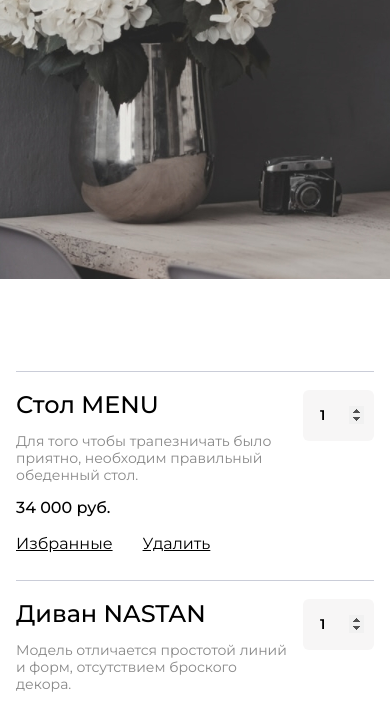
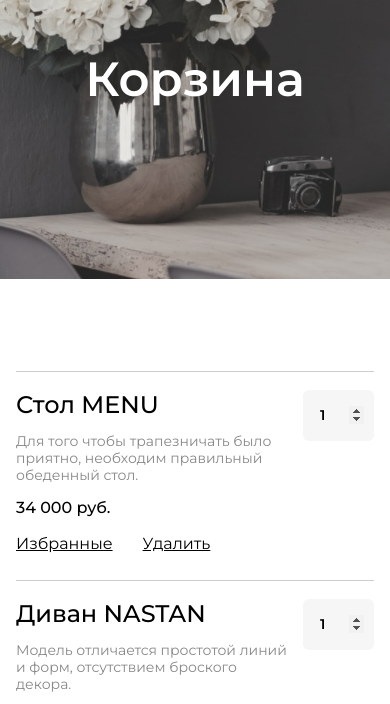
Before and after one commit to lvlivins/website-practice, a plain HTML site: page cart.html in a window 390 px wide. Shown: the part 121-825 px from the top of the page. Drawn offline with Linux system fonts and the light colour scheme.

Commit message:
Update style.css

```diff
--- a/style.css
+++ b/style.css
@@ -988,7 +988,8 @@ input[type=range]::-webkit-slider-thumb {
 .cart__form-text :hover,
 .cart__form-text :focus {
   outline: 0;
-  outline-offset: 0; /* контур прилегает к границе - для более точного позиционирования */
+  outline-offset: 0;
+  /* контур прилегает к границе - для более точного позиционирования */
 }
 .cart__form {
   border: none;
@@ -1041,6 +1042,16 @@ input[type=range]::-webkit-slider-thumb {
 .cart__sum-approve:hover {
   background-color: #000000;
   color: #F7F6F6;
+}
+
+.top__title-cart {
+  font-size: 64px;
+  font-weight: 600;
+  line-height: 70px;
+  margin-top: 127px;
+  letter-spacing: 0%;
+  color: #FFFFFF;
+  text-align: left;
 }
 
 .arrow {
@@ -1286,9 +1297,13 @@ input[type=range]::-webkit-slider-thumb {
     font-size: 14px;
     line-height: 14px;
   }
-  .top-cart__title {
+  .top__title-cart_var {
     margin-top: 82px;
     margin-bottom: 0px;
+    font-size: 48px;
+    line-height: 59px;
+    letter-spacing: 0%;
+    text-align: center;
   }
   .cart {
     display: flex;
```
